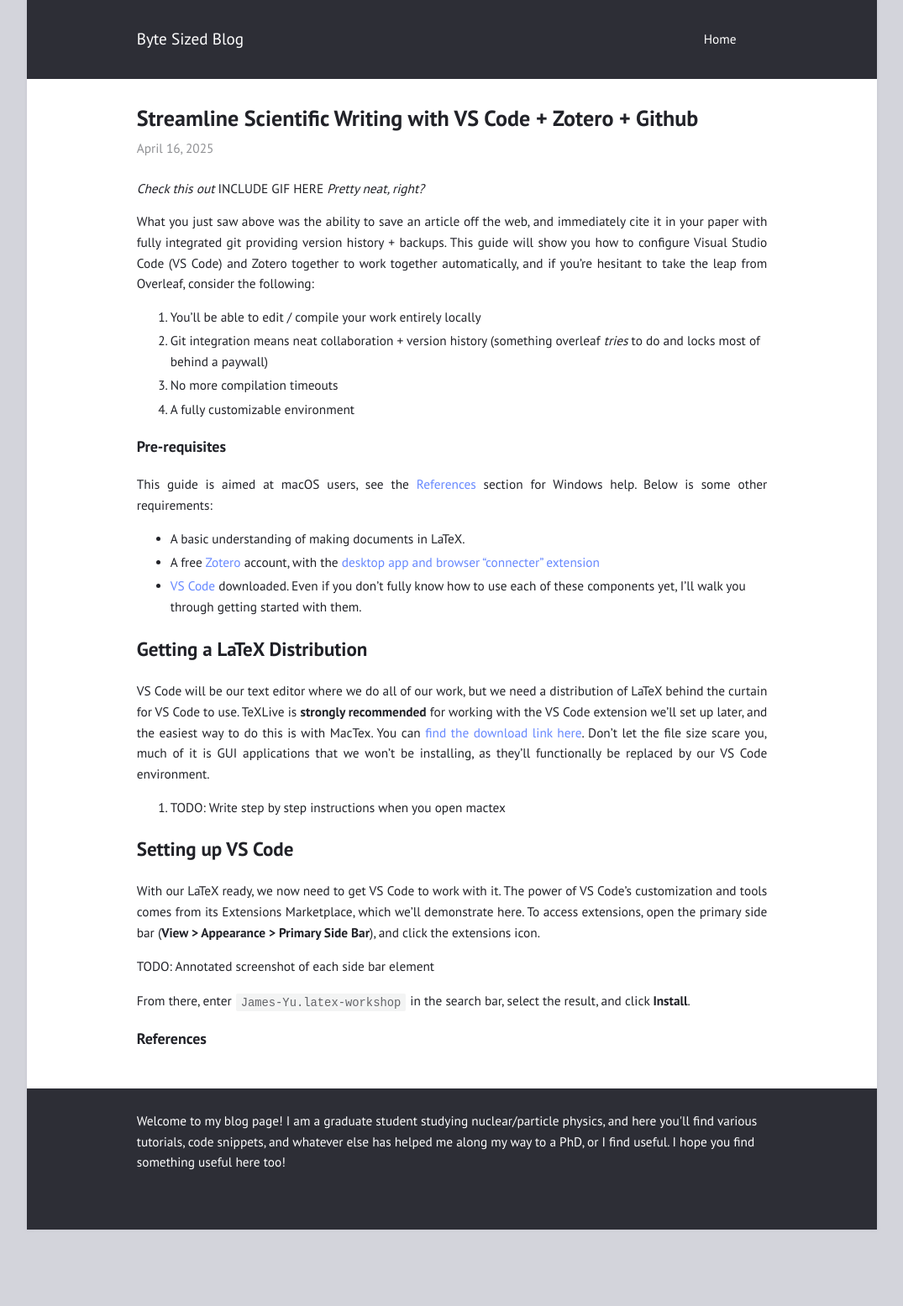
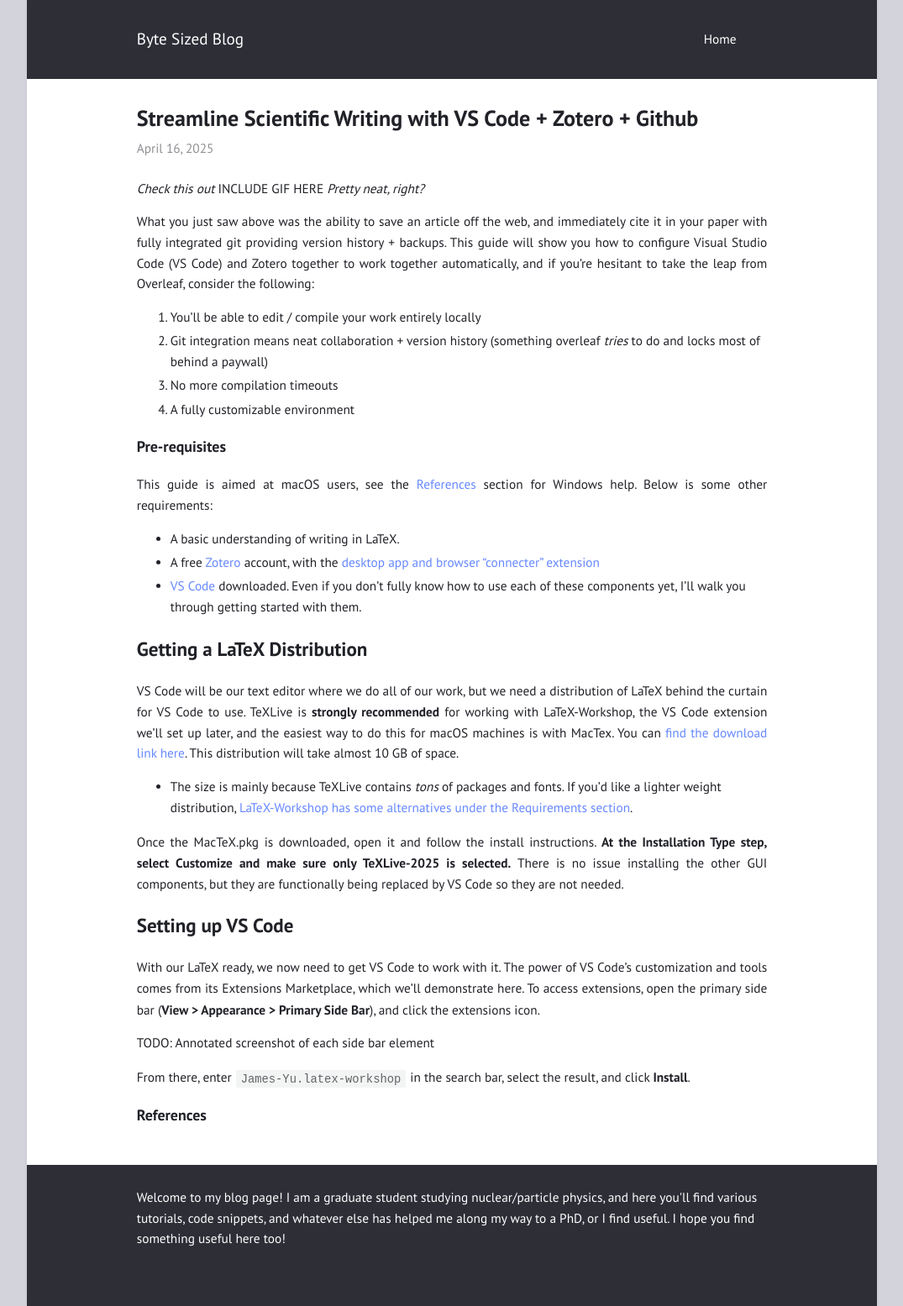
Before and after one commit to kevScheuer/kevScheuer.github.io, a Jekyll site: the page built from _posts/2025-04-16-LaTeX-for-VScode.md, in a window 1280 px wide. Shown: the whole page at 84% size, without its empty margins (102-1177 px from the left). Built offline with Jekyll 4.4.1, drawn with Linux system fonts in a browser that asks for light colours; before the commit the page ends 1464 px from its top, so only the background shows below that.

Commit message:
post updates

```diff
--- a/_posts/2025-04-16-LaTeX-for-VScode.md
+++ b/_posts/2025-04-16-LaTeX-for-VScode.md
@@ -15,15 +15,17 @@ What you just saw above was the ability to save an article off the web, and imme
 
 ### Pre-requisites
 This guide is aimed at macOS users, see the [References](#references) section for Windows help. Below is some other requirements:
-* A basic understanding of making documents in LaTeX.
+* A basic understanding of writing in LaTeX.
 * A free [Zotero](https://www.zotero.org/) account, with the [desktop app and browser "connecter" extension](https://www.zotero.org/download/)
 * [VS Code](https://code.visualstudio.com/Download) downloaded.
 Even if you don't fully know how to use each of these components yet, I'll walk you through getting started with them.
 
 ## Getting a LaTeX Distribution
-VS Code will be our text editor where we do all of our work, but we need a distribution of LaTeX behind the curtain for VS Code to use. TeXLive is **strongly recommended** for working with the VS Code extension we'll set up later, and the easiest way to do this is with MacTex. You can [find the download link here](https://www.tug.org/mactex/mactex-download.html). Don't let the file size scare you, much of it is GUI applications that we won't be installing, as they'll functionally be replaced by our VS Code environment.
+VS Code will be our text editor where we do all of our work, but we need a distribution of LaTeX behind the curtain for VS Code to use. TeXLive is **strongly recommended** for working with LaTeX-Workshop, the VS Code extension we'll set up later, and the easiest way to do this for macOS machines is with MacTex. You can [find the download link here](https://www.tug.org/mactex/mactex-download.html). This distribution will take almost 10 GB of space.
 
-1. TODO: Write step by step instructions when you open mactex
+* The size is mainly because TeXLive contains *tons* of packages and fonts. If you'd like a lighter weight distribution, [LaTeX-Workshop has some alternatives under the Requirements section](https://github.com/James-Yu/latex-workshop/wiki/Install).
+
+Once the MacTeX.pkg is downloaded, open it and follow the install instructions. **At the Installation Type step, select Customize and make sure only TeXLive-2025 is selected.** There is no issue installing the other GUI components, but they are functionally being replaced by VS Code so they are not needed.
 
 ## Setting up VS Code
 With our LaTeX ready, we now need to get VS Code to work with it. The power of VS Code's customization and tools comes from its Extensions Marketplace, which we'll demonstrate here. To access extensions, open the primary side bar (**View > Appearance > Primary Side Bar**), and click the extensions icon.
```
